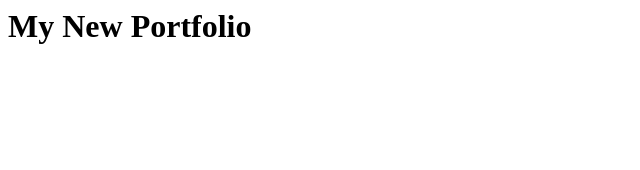
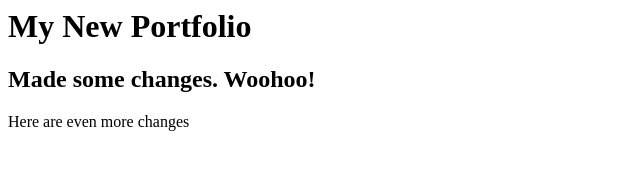
Before and after one commit to kayleighskinner/Portfolio, a plain HTML site: page index.html in a window 1280 px wide. Shown: the whole page, without its empty margins (0-640 px from the left). Drawn offline with Linux system fonts and the light colour scheme.

Commit message:
my first changes

```diff
--- a/index.html
+++ b/index.html
@@ -1 +1,4 @@
 <h1>My New Portfolio</h1>
+
+<h2>Made some changes. Woohoo!</h2>
+<p>Here are even more changes</p>
```
